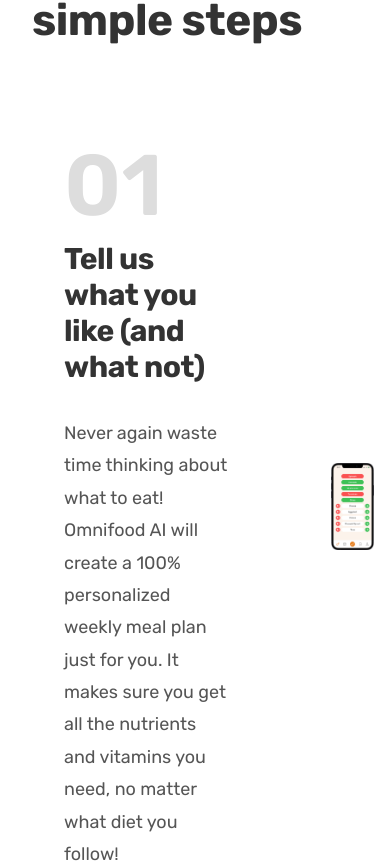
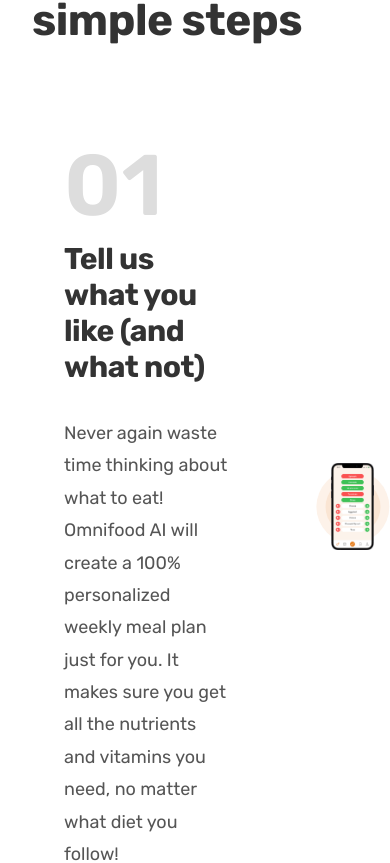
Before and after one commit to moh59650/omnifood, a plain HTML site: page index.html in a window 390 px wide. Shown: the part 1303-2166 px from the top of the page. Drawn offline with Linux system fonts and the light colour scheme.

Commit message:
Ajout de cercles derrière les img d'iPhone dans la section HOW IT WORKS

```diff
--- a/css/style.css
+++ b/css/style.css
@@ -262,11 +262,42 @@
 }
 
 .step-img-box {
+  position: relative;
   display: flex;
   justify-content: center;
   align-items: center;
 }
 
+.step-img-box::before,
+.step-img-box::after {
+  content: "";
+  display: block;
+  border-radius: 50%;
+  position: absolute;
+  top: 50%;
+  left: 50%;
+  transform: translate(-50%, -50%);
+}
+
+.step-img-box::before {
+  width: 60%;
+  padding-bottom: 60%;
+  background-color: var(--color-primary-light);
+  z-index: -2;
+}
+
+.step-img-box::after {
+  width: 45%;
+  padding-bottom: 45%;
+  background-color: #fae5d3;
+  z-index: -1;
+}
+
 .step-img {
   width: 35%;
+  transition: transform 0.5s ease;
 }
+
+.step-img:hover {
+  transform: rotateZ(-10deg);
+}
```
